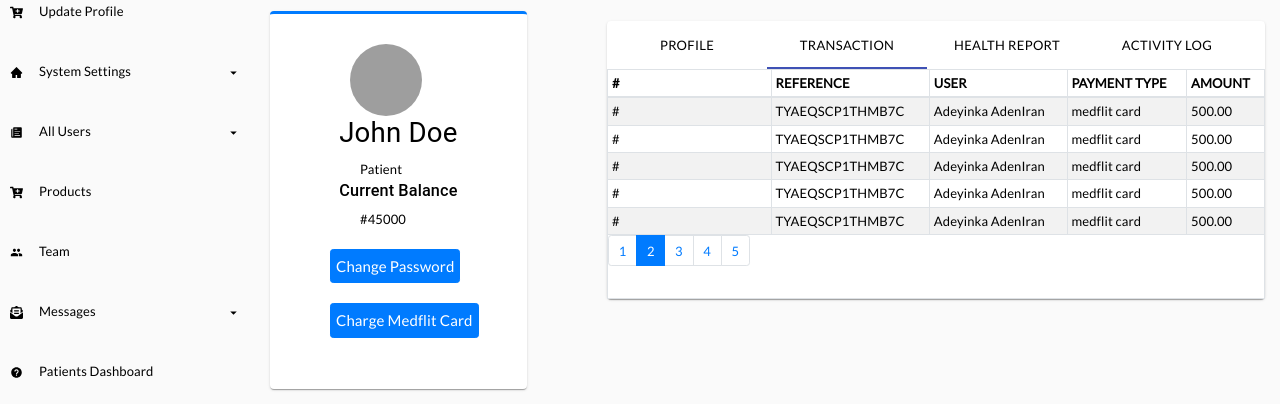
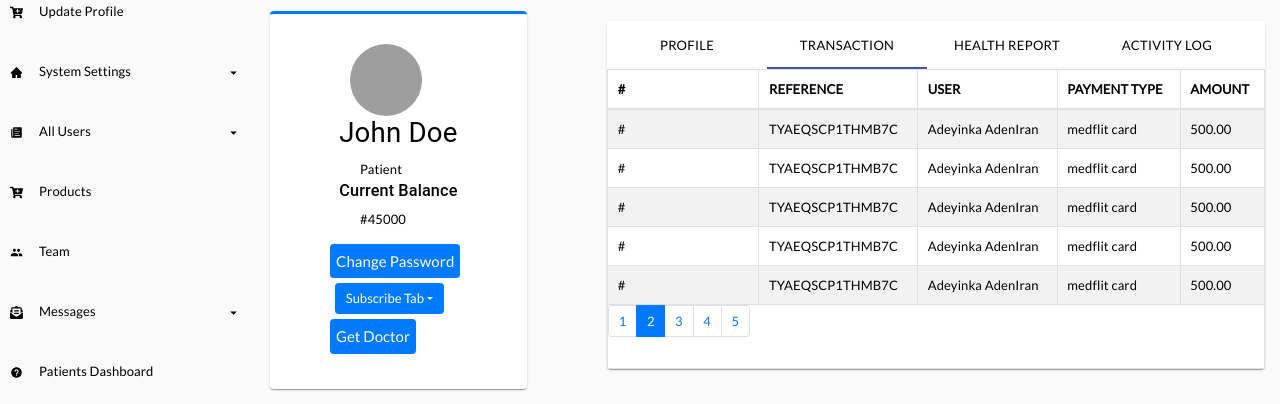
Before and after one commit to dooshima/testingdashes, a React (Create React App) app: page /Viewdirect in a window 1280 px wide. Both pictures are taken after a click on the tab "TRANSACTION". Shown: the part 159-563 px from the top of the page. Built offline with nearby package versions, Linux system fonts and the light colour scheme; grey boxes are pictures that could not be loaded.

Commit message:
worked styling

```diff
--- a/src/App.css
+++ b/src/App.css
@@ -140,7 +140,7 @@ color: white;
 }
 
 .changeButton{
-  padding-top: 20px;
+  padding-top: 15px;
 }
 
 .changeh4{
--- a/src/components/Sidebar.js
+++ b/src/components/Sidebar.js
@@ -47,7 +47,7 @@ const SidebarNav = styled.nav`
   overflow: scroll;
 
   left: ${({ sidebar }) => (!sidebar ? '0' : '-100%')};
-  transition: 350ms;
+  transition: 300ms;
   z-index: 10;
 `;
 
--- a/src/pages/PatientTransaction.js
+++ b/src/pages/PatientTransaction.js
@@ -18,7 +18,7 @@ for (let number = 1; number <= 5; number++) {
  const PatientTransaction = () => {
   return (
 
-    <Table striped bordered hover size="sm">
+    <Table striped bordered hover>
     <thead>
       <tr>
         <th>#</th>
--- a/src/pages/Viewdirect.js
+++ b/src/pages/Viewdirect.js
@@ -1,4 +1,4 @@
-import React from 'react';
+import React, { useState } from "react";
 import './../App.css' ;
 import {makeStyles } from '@material-ui/core';
 import {Grid,Paper} from "@material-ui/core";
@@ -7,7 +7,7 @@ import { Typography } from '@material-ui/core';
 import { Button } from 'react-bootstrap';
 import TapView from './TapView';
 import PatientModal from './PatientModal';
-import { Modal } from 'react-bootstrap';
+import { Modal,Dropdown } from 'react-bootstrap';
 
 
 
@@ -87,12 +87,19 @@ increaseHeight:{
 }));
 
 function Viewdirect () {
+  const [show, setShow] = useState(false);
+  const handleClose = () => setShow(false);
+  const handleShow = () => setShow(true);
+
   const classes = useStyles();
   const [value, setValue] = React.useState(2);
 
   const handleChange = (event, newValue) => {
     setValue(newValue);
   };
+
+
+
   return (
     <div className={classes.root}>
 
@@ -122,23 +129,41 @@ function Viewdirect () {
                     Change Password
                 </Button>
               </div>
-               <div className = "changeButton">
-               <Button variant="primary"  href="/Patientlog" className={classes.margin, classes.buttons}>
-                 Charge Medflit Card
+
+              <Grid item xs={12} className={classes.increaseHeight}>
+              {/* <Grid item xs={12}  className = "changeButton"> */}
+              <Dropdown className={classes.margin, classes.buttons}>
+                <Dropdown.Toggle variant="primary" id="dropdown-basic">
+                Subscribe Tab
+                </Dropdown.Toggle>
+
+                <Dropdown.Menu>
+                  <Dropdown.Item href="#">3 Months</Dropdown.Item>
+                  <Dropdown.Item href="#/action-2">6 Months</Dropdown.Item>
+                  <Dropdown.Item href="#/action-3">12 Months</Dropdown.Item>
+                </Dropdown.Menu>
+            </Dropdown>
+              {/* </div>
+               <div className = "changeButton"> */}
+
+               <Button variant="primary"  onClick={handleShow} className={classes.margin, classes.buttons}>
+                 Get Doctor
                 </Button>
-                <Modal show = {false}>
-                  <Modal.Header>Modal Head Part</Modal.Header>
-                  <Modal.body>
-                    Hi, React modal
-                  </Modal.body>
-                  <Modal.Footer>
-                    <Button>
-                    Close Modal
-
-                    </Button>
-                  </Modal.Footer>
-                </Modal>
-              </div>
+           <Modal show={show} onHide={handleClose} animation={false}>
+              <Modal.Header closeButton>
+                <Modal.Title>Modal heading</Modal.Title>
+              </Modal.Header>
+              <Modal.Body>Woohoo, you're reading this text in a modal!</Modal.Body>
+              <Modal.Footer>
+                <Button variant="secondary" onClick={handleClose}>
+                  Close
+                </Button>
+                <Button variant="primary" onClick={handleClose}>
+                  Save Changes
+                </Button>
+              </Modal.Footer>
+         </Modal>
+              </Grid>
             </Paper>
 
            </Grid>
--- a/src/pages/Viewprovider.js
+++ b/src/pages/Viewprovider.js
@@ -2,11 +2,9 @@ import React from 'react';
 import './../App.css' ;
 import {makeStyles } from '@material-ui/core';
 import {Grid,Paper} from "@material-ui/core";
-import Tabs from '@material-ui/core/Tabs';
-import Tab from '@material-ui/core/Tab';
 import Avatar from '@material-ui/core/Avatar';
 import { Typography } from '@material-ui/core';
-import Button from '@material-ui/core/Button';
+import {Button} from 'react-bootstrap';
 import TapProvider  from './TapProvider';
 
 
@@ -19,8 +17,6 @@ const useStyles = makeStyles((theme) =>({
 
   },
   paper: {
-    // padding: theme.spacing(8),
-
     textAlign: 'center',
     color: theme.palette.text.secondary,
   },
@@ -30,8 +26,7 @@ const useStyles = makeStyles((theme) =>({
   },
  avatars:{
    marginTop:'90px',
-  //  width:'80%',
-  height:'70%',
+  height:'40%',
   borderTop: 'blue solid 3px',
  },
  large: {
@@ -39,17 +34,25 @@ const useStyles = makeStyles((theme) =>({
   height: theme.spacing(9),
   marginLeft:'60px',
   marginTop:'30px',
-
 },
 
 typo:{
   marginTop:'110px',
   marginLeft:'70px',
-
 },
 h2:{
   marginLeft:'50px',
 },
+buttons:{
+  display:'flex',
+  justifyContent:'right',
+  marginLeft:'50px',
+
+},
+stylep:{
+  marginLeft:'80px',
+
+}
 
 }));
 
@@ -65,20 +68,18 @@ function Viewprovider () {
 
     <Grid container spacing={3}>
           <Grid item xs={3} >
-             <Paper className={classes.paper, classes.avatars} spacing= {6}>
+             <Paper className={classes.paper, classes.avatars} spacing= {3}>
              <Avatar src="/broken-image.jpg" className={classes.large} />
 
-             <Typography variant="h4" gutterBottom className={classes.h2}>
+             <h3 variant="h4" gutterBottom className={classes.h2}>
                 John Doe
-                </Typography>
-               <Typography variant="p" gutterBottom className={classes.typo}>
+                </h3>
+               <p   className={ classes.stylep}>
                 Patient
-                </Typography>
-
-
+                </p>
 
               <div>
-                <Button variant="outlined" size="medium" color="primary" className={classes.margin, classes.buttons}>
+                <Button variant="primary" color="primary" className={classes.margin, classes.buttons}>
                     Change Password
                 </Button>
               </div>
@@ -90,7 +91,7 @@ function Viewprovider () {
         </Grid>
 
         <Grid item xs={9}>
-          <Paper className={classes.paper, classes.another} spacing= {6}>
+          <Paper className={classes.paper, classes.another} spacing= {3}>
           <TapProvider/>
 
           </Paper>
```
Also changed, not shown: 1 other file (tests, documents, lock files or other folders).
